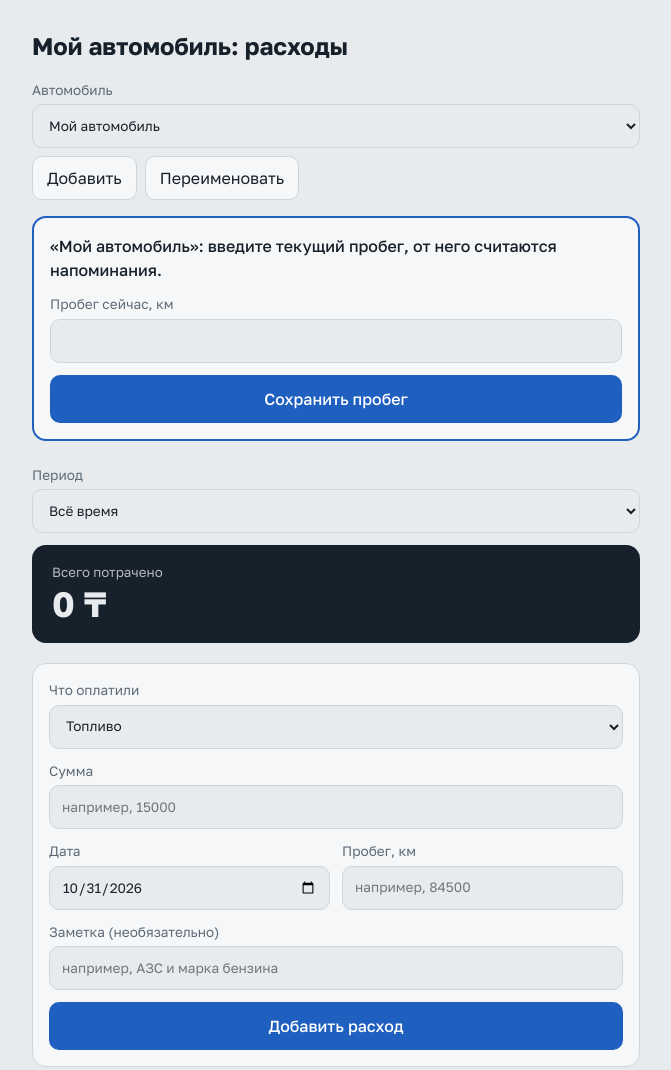
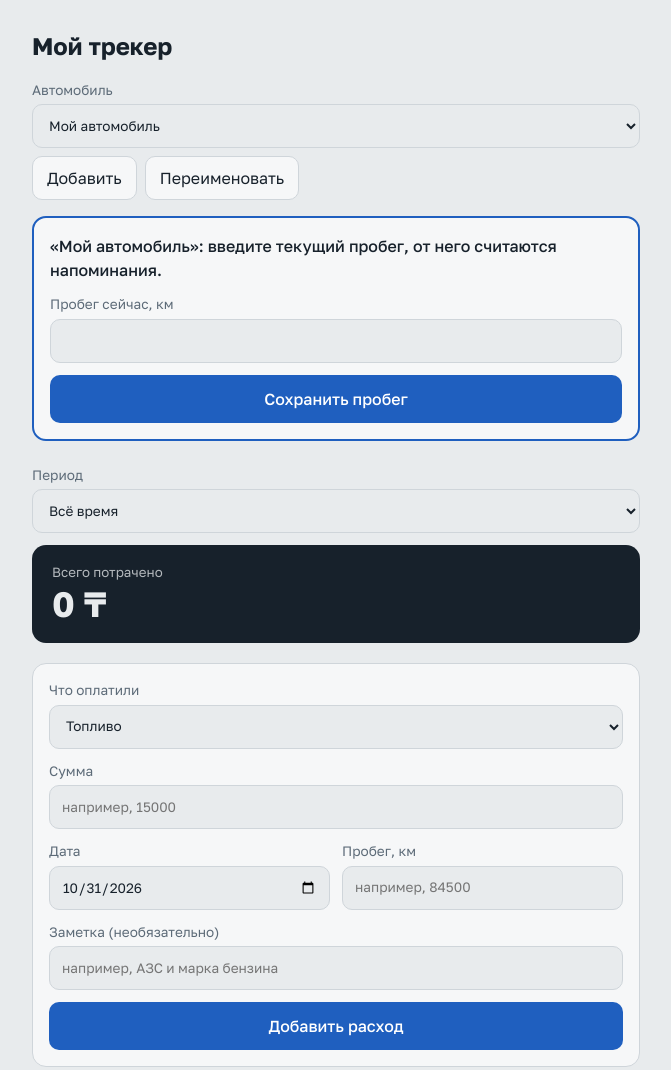
Before and after one commit to msuindykov-hub/auto-tracker, a plain HTML site: page index.html in a window 1280 px wide. Shown: the top 1070 px of the page, without its empty margins (304-975 px from the left). Drawn offline with Linux system fonts and the light colour scheme.

Commit message:
Add files via upload

```diff
--- a/index.html
+++ b/index.html
@@ -3,7 +3,7 @@
 <head>
 <meta charset="utf-8">
 <meta name="viewport" content="width=device-width, initial-scale=1, viewport-fit=cover">
-<title>Мой автомобиль: расходы</title>
+<title>Мой трекер</title>
 <link rel="stylesheet" href="https://fonts.googleapis.com/css2?family=Golos+Text:wght@400;500;700&display=swap">
 <style>
 :root{--bg:#e8ebed;--surface:#f6f7f8;--ink:#17212b;--muted:#5d6b78;--line:#cfd5da;--accent:#1f5fbf;--accent-ink:#fff;--danger:#b3261e;
@@ -66,7 +66,7 @@ button.ghost.danger{color:var(--danger)}
 </head>
 <body>
 <main>
-  <h1>Мой автомобиль: расходы</h1>
+  <h1>Мой трекер</h1>
 
   <section class="carbar">
     <label>Автомобиль
```
